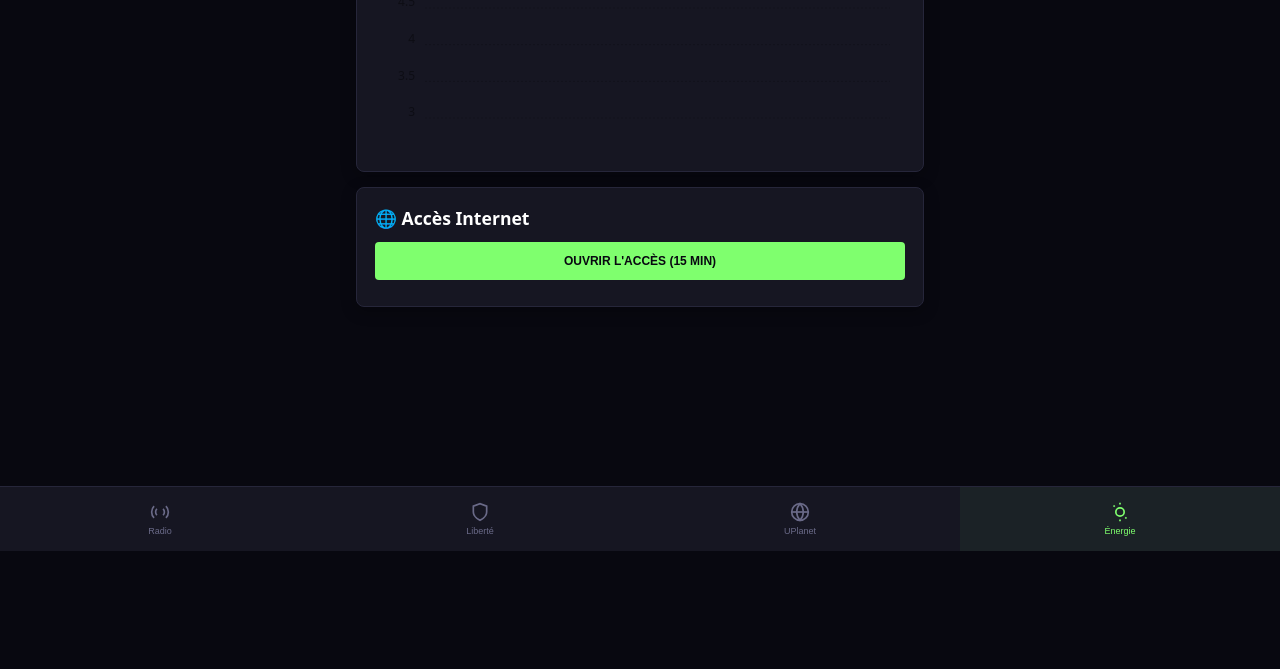
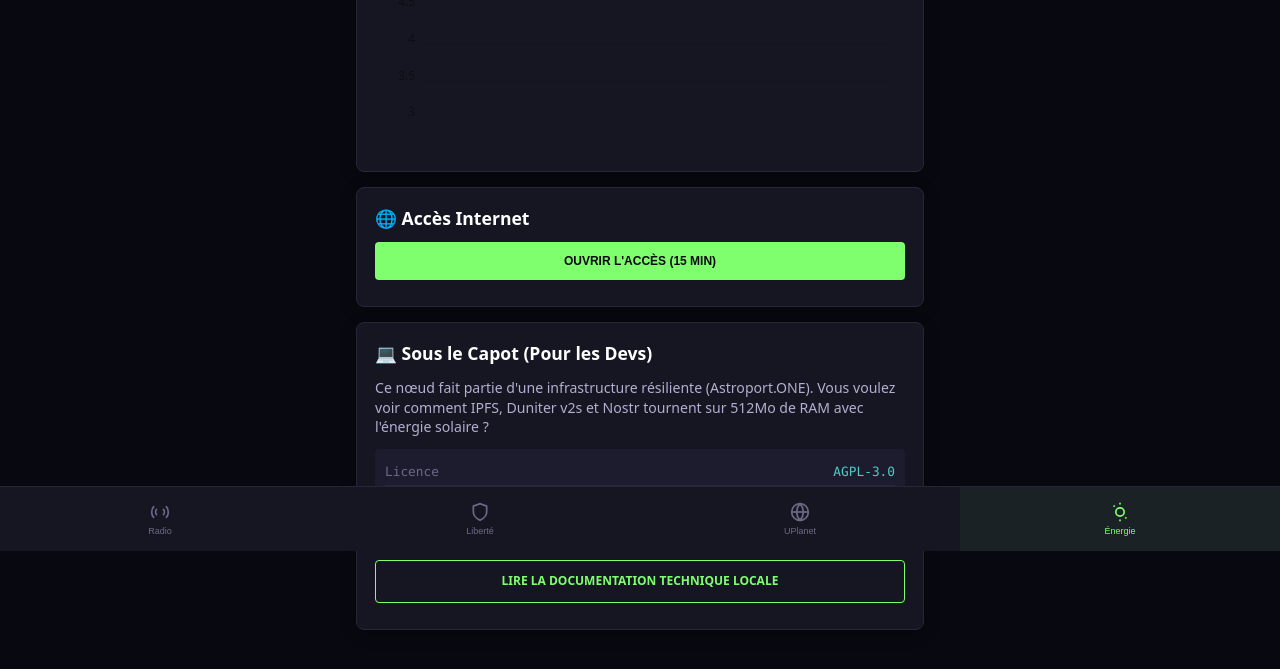
Before and after one commit to papiche/sound-spot, a plain HTML site: page src/portal/index.html in a window 1280 px wide. Both pictures are taken after a click on the button "Énergie". Shown: the part 249-918 px from the top of the page. Before the commit the page ends 800 px from the top, so only its background shows below. Drawn offline with Linux system fonts and the light colour scheme; no server answers.

Commit message:
SoundSpot v2.0 - Picoport Edition

```diff
--- a/src/portal/index.html
+++ b/src/portal/index.html
@@ -214,7 +214,18 @@
       <h2>🌐 Accès Internet</h2>
       <button id="btn-auth" onclick="doAuth()" class="btn btn-main">Ouvrir l'accès (15 min)</button>
     </div>
+    <div class="card">
+      <h2>💻 Sous le Capot (Pour les Devs)</h2>
+      <p>Ce nœud fait partie d'une infrastructure résiliente (Astroport.ONE). Vous voulez voir comment IPFS, Duniter v2s et Nostr tournent sur 512Mo de RAM avec l'énergie solaire ?</p>
+      <div class="ibox">
+        <div class="irow"><span class="lbl">Licence</span><span class="val">AGPL-3.0</span></div>
+        <div class="irow"><span class="lbl">Code Source</span><span class="val"><a href="https://github.com/papiche/sound-spot">GitHub</a></span></div>
+        <div class="irow"><span class="lbl">Soutien</span><span class="val"><a href="https://opencollective.com/monnaie-libre">Mécénat OpenCollective</a></span></div>
+      </div>
+      <a href="docs.sh" class="btn btn-outline">Lire la documentation technique locale</a>
+    </div>
   </div>
+
 
   <!-- ════ BARRE NAVIGATION ════ -->
   <nav class="nav-tabs">
```
Also changed, not shown: 6 other files.
